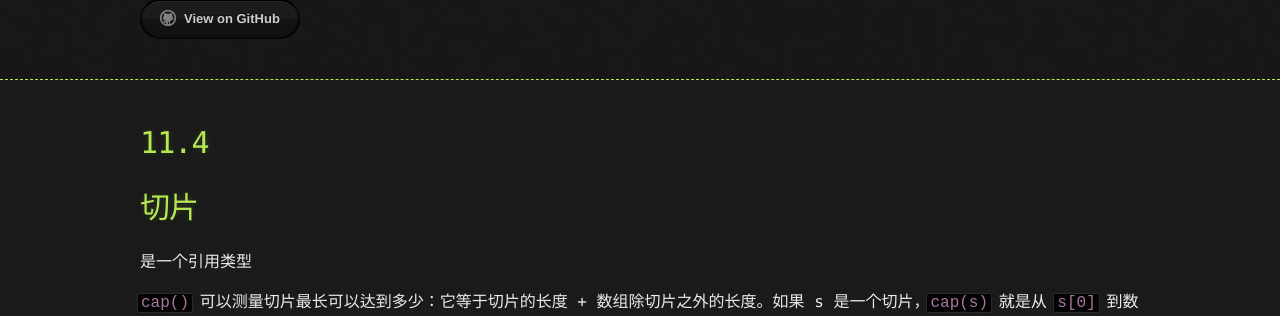
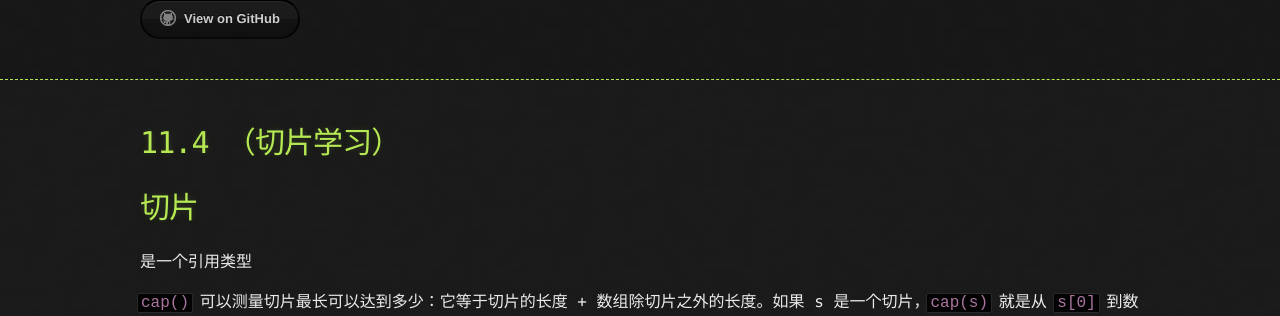
Before and after one commit to CENSORED6/CENSORED6.github.io, a Jekyll site: the page built from muxi/week 1/11.4.md, in a window 1280 px wide. Shown: the part 113-429 px from the top of the page. Built offline with Jekyll 4.4.1, drawn with Linux system fonts in a browser that asks for light colours; our own code applies the rules of GitHub Pages for plain Markdown files.

Commit message:
Update 11.4.md

```diff
--- a/muxi/week 1/11.4.md
+++ b/muxi/week 1/11.4.md
@@ -1,4 +1,4 @@
-# 11\.4
+# 11\.4 （切片学习）
 
 # 切片
 
```
